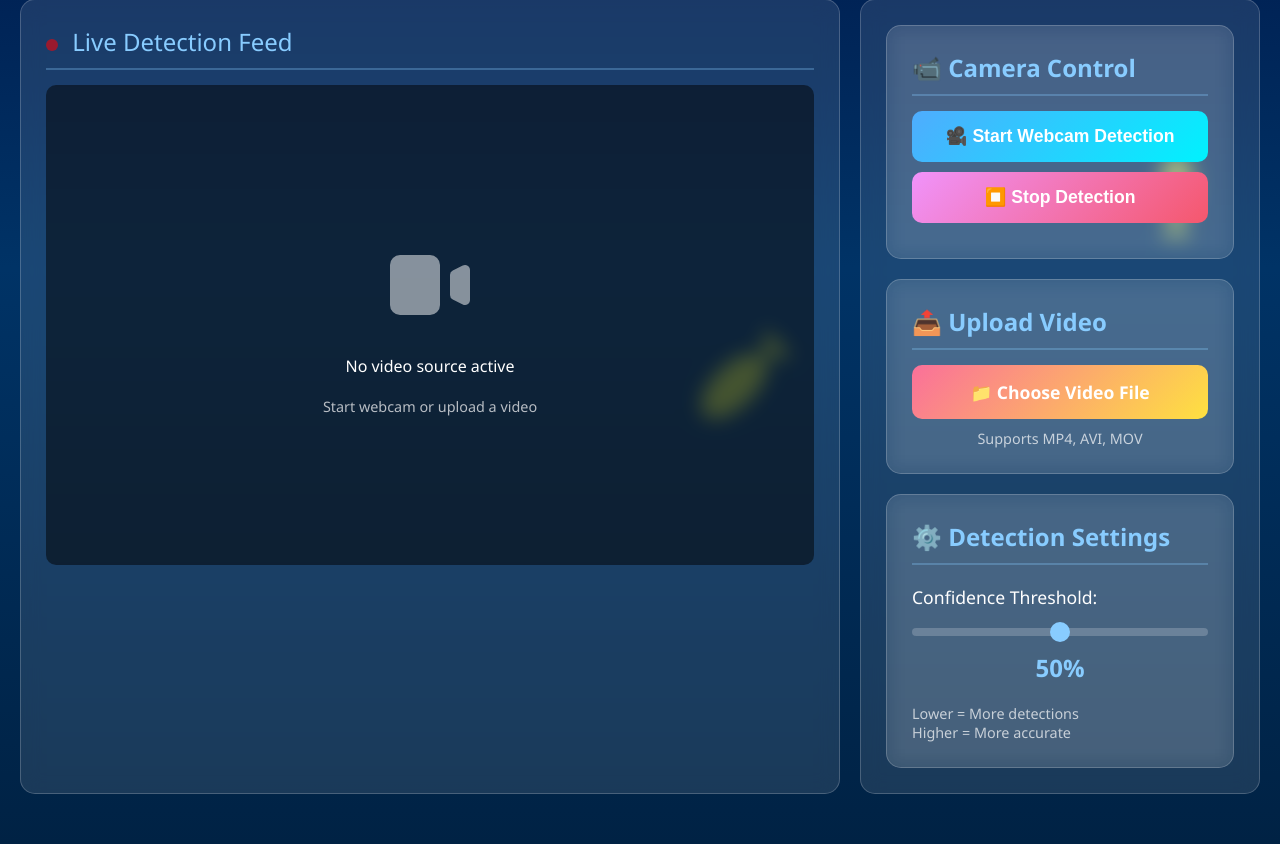
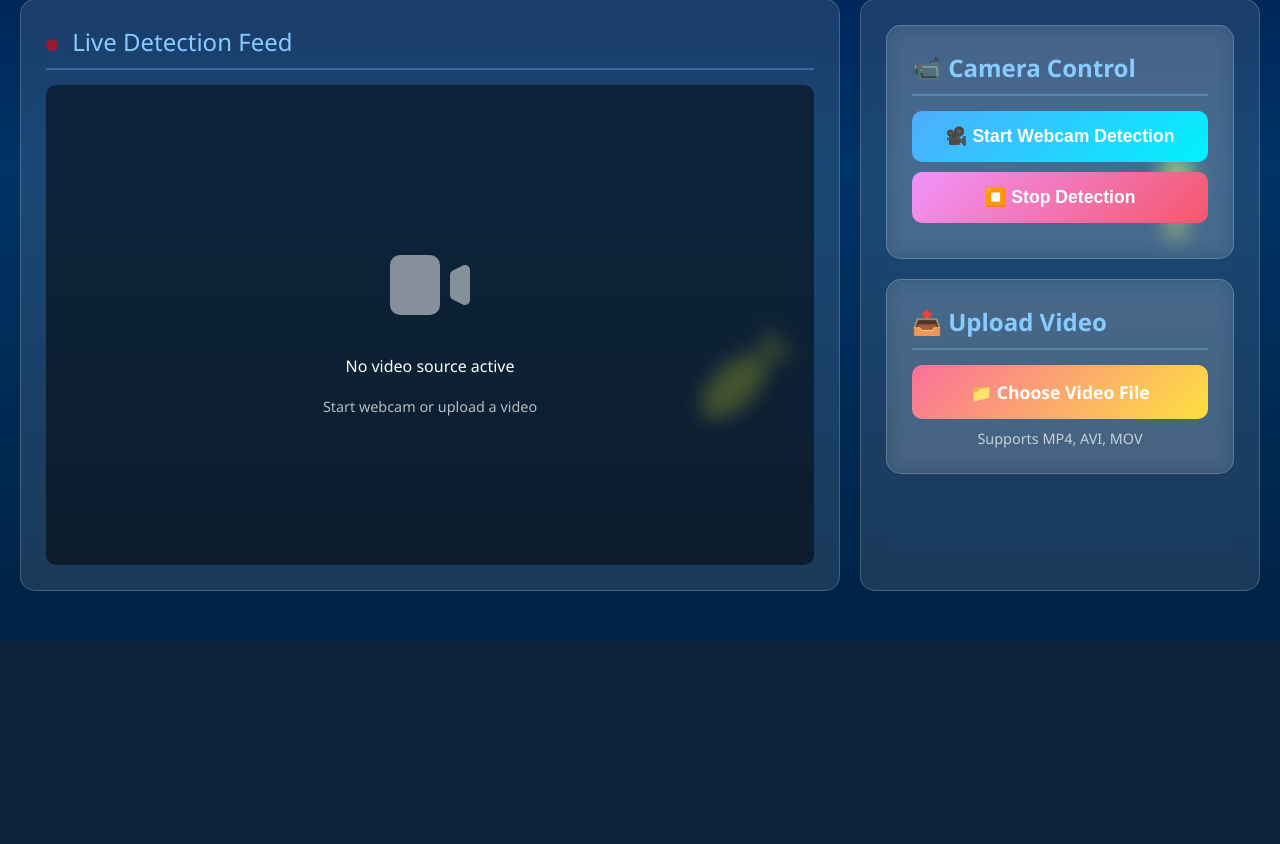
Before and after one commit to hajima3/yolov11dashboard, a Flask app: page / in a window 1280 px wide. Shown: the part 308-1152 px from the top of the page. After the commit the page ends 949 px from the top, so only its background shows below. Run offline with Flask 3, Linux system fonts and the light colour scheme.

Commit message:
Optimize dashboard performance and remove detection settings
- Removed Detection Settings card from dashboard UI
- Optimized camera performance to reduce lag:
  - Process every 2nd frame instead of every frame
  - Reduced resolution scale to 50% for faster processing
  - Reduced JPEG quality to 65% for faster streaming
  - Reduced max display resolution to 960x540
  - Increased target FPS to 30 for smoother playback
  - Added frame dropping for webcam to prevent buffer buildup
- These changes significantly improve real-time camera performance

```diff
--- a/app.py
+++ b/app.py
@@ -69,7 +69,7 @@
     else:
         cap = cv2.VideoCapture(source)
 
-    # Set buffer size to reduce lag
+    # Set buffer size to reduce lag (minimize to 1 frame)
     cap.set(cv2.CAP_PROP_BUFFERSIZE, 1)
 
     fps_time = time.time()
@@ -86,8 +86,8 @@
     process_height = int(original_height * scale_factor)
 
     # Maximum display resolution (to reduce streaming lag)
-    max_display_width = 1280
-    max_display_height = 720
+    max_display_width = 960  # Reduced from 1280
+    max_display_height = 540  # Reduced from 720
 
     # Calculate display size
     if original_width > max_display_width or original_height > max_display_height:
@@ -105,7 +105,7 @@
 
     last_annotated_frame = None
     last_frame_time = time.time()
-    target_fps = 25  # Limit streaming FPS
+    target_fps = 30  # Increased from 25 for smoother playback
 
     while detection_active:
         success, frame = cap.read()
@@ -115,6 +115,12 @@
                 continue
             else:
                 break
+
+        # For webcam: Drop buffered frames to reduce lag
+        if source == 0:
+            # Grab and discard any buffered frames
+            for _ in range(2):
+                cap.grab()
 
         frame_count += 1
 
--- a/performance_settings.py
+++ b/performance_settings.py
@@ -9,19 +9,19 @@
 # - Set to 1: Process every frame (slowest, smoothest)
 # - Set to 2: Process every other frame (balanced)
 # - Set to 3: Process every 3rd frame (faster, may miss detections)
-PROCESS_EVERY_N_FRAMES = 1  # Process every frame for smooth webcam
+PROCESS_EVERY_N_FRAMES = 2  # Process every 2nd frame for better performance
 
 # Resolution Scale (Lower = Faster)
 # - Set to 1.0: Full resolution (slowest, best quality)
 # - Set to 0.75: 75% size (balanced - RECOMMENDED)
 # - Set to 0.5: Half size (fastest, lower quality)
-SCALE_FACTOR = 0.6  # Slightly better quality for webcam
+SCALE_FACTOR = 0.5  # Reduced to 50% for faster processing
 
 # JPEG Encoding Quality (Lower = Faster streaming)
 # - Set to 95: High quality (slower streaming)
 # - Set to 75: Medium quality (balanced - RECOMMENDED)
 # - Set to 50: Lower quality (fastest streaming)
-JPEG_QUALITY = 75  # Better quality for webcam streaming
+JPEG_QUALITY = 65  # Reduced for faster streaming
 
 # ==================================================
 # DETECTION SETTINGS
--- a/templates/dashboard_live.html
+++ b/templates/dashboard_live.html
@@ -324,18 +324,6 @@
                         <label for="videoUpload" class="file-upload-label">📁 Choose Video File</label>
                         <input type="file" id="videoUpload" accept="video/*" onchange="uploadVideo(this)">
                         <p style="opacity: 0.7; font-size: 0.9em; margin-top: 10px; text-align: center;">Supports MP4, AVI, MOV</p>
-                    </div>
-
-                    <div class="card">
-                        <h3 class="card-title">⚙️ Detection Settings</h3>
-                        <div class="slider-container">
-                            <label>Confidence Threshold:</label>
-                            <input type="range" id="confidenceSlider" min="10" max="90" value="50" oninput="updateConfidence(this.value)">
-                            <div class="confidence-value" id="confidenceValue">50%</div>
-                        </div>
-                        <p style="opacity: 0.7; font-size: 0.9em; margin-top: 15px;">
-                            Lower = More detections<br>Higher = More accurate
-                        </p>
                     </div>
                 </div>
             </div>
```
Also changed, not shown: README.md.
